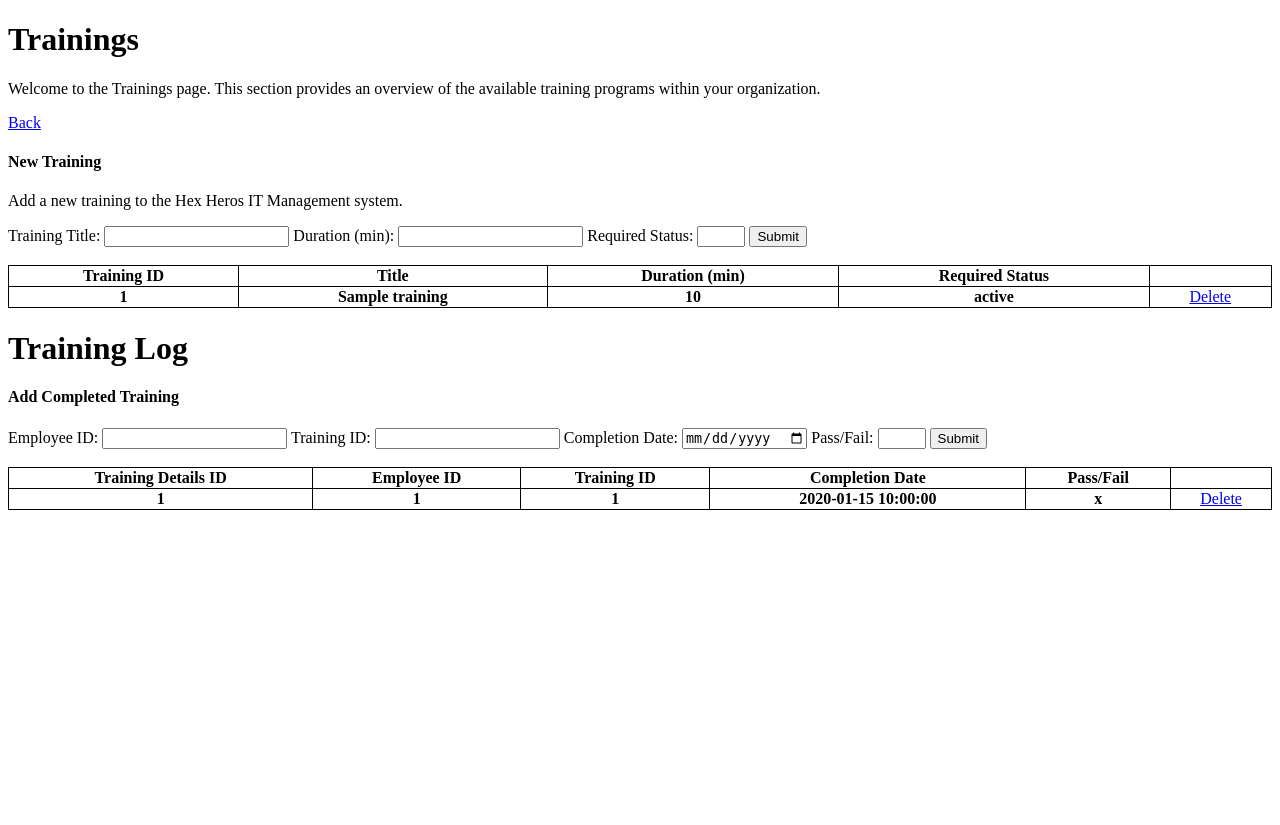
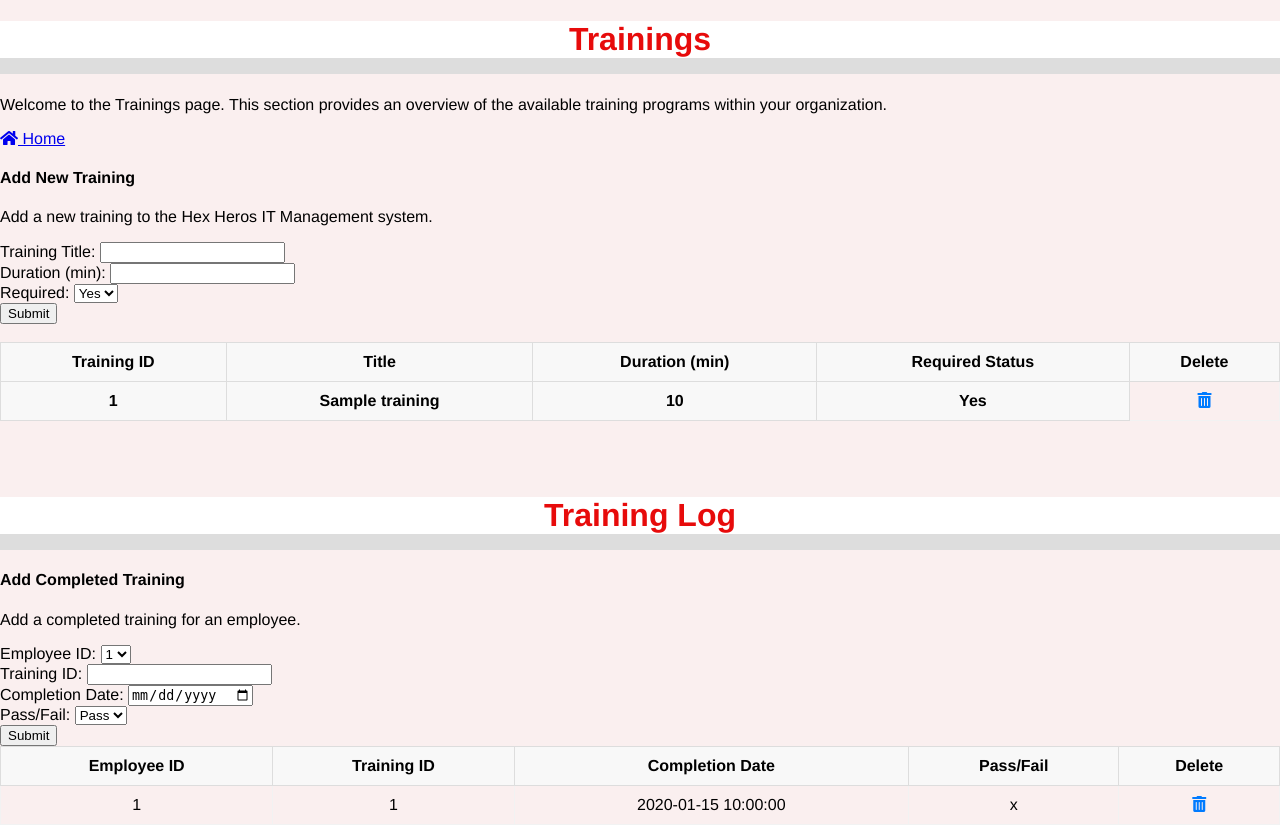
Before and after one commit to HexHeros/IT-Managment, a Flask app: template templates/trainings.html in a window 1280 px wide. Before the commit the page ends 510 px from the top, so only its background shows below. Run offline with Flask 2, Linux system fonts and the light colour scheme; the template is opened without the code that fills it: most values are stand-ins (such as "Sample title", 1, 10 or a date in 2020); lists and menus that the app fills with data are empty; some libraries are stand-ins or nearby versions.

Commit message:
Update trainings.html

```diff
--- a/templates/trainings.html
+++ b/templates/trainings.html
@@ -1,39 +1,40 @@
+<!--
+  This file uses pre-made icons
+  Date: 5/30/2023
+  Based off:
+  Source URL: https://www.w3schools.com/howto/howto_css_icon_buttons.asp
+-->
 <!DOCTYPE html>
 <html lang="en">
 <head>
+    <link rel="stylesheet" href="https://use.fontawesome.com/releases/v5.13.0/css/all.css">
+    <link rel="stylesheet" type="text/css" href="{{ url_for('static', filename='css/style.css') }}">
     <meta charset="UTF-8">
     <meta http-equiv="X-UA-Compatible" content="IE=edge">
     <meta name="viewport" content="width=device-width, initial-scale=1.0">
     <title>Hex Heros IT Management</title>
-    <style>
-        table {
-            border-collapse: collapse;
-            width: 100%;
-        }
-
-        table,
-        th,
-        td {
-            border: 1px solid;
-            text-align: center;
-        }
-    </style>
 </head>
 <body>
     <h1>Trainings</h1>
     <p>Welcome to the Trainings page. This section provides an overview of the available training programs within your organization.</p>
-    <a href="/">Back</a>
-    <h4>New Training</h4>
-    <p>Add a new training to the Hex Heros IT Management system.</p>
+    <a href="/" button class="btn"><i class="fa fa-home"></i>  Home</a></button>
+    <h4>Add New Training</h4>
+    <p class="left-align">Add a new training to the Hex Heros IT Management system.</p>
     <form title="new_training" method="post">
+        <div class="form-container">
             <input type="hidden" name="form_type" value="new_train">
             <label for="title">Training Title:</label>
-        <input type="text" id="title" name="title">
+            <input type="text" id="title" name="title"><br>
             <label for="duration_in_min">Duration (min):</label>
-        <input type="number" id="duration_in_min" name="duration_in_min">
-        <label for="required_status">Required Status:</label>
-        <input type="number" id="required_status" name="required_status" min="0" max="1">
-        <input type="submit" value="Submit"><br>
+            <input type="number" id="duration_in_min" name="duration_in_min"><br>
+            <label for="required_status">Required:</label>
+            <select id="required_status" name="required_status"><br>
+                <option value="Yes">Yes</option>
+                <option value="No">No</option>
+            </select>
+        </div>
+        <button type="submit" value="Submit">Submit</button>
+        <br>
         <br>
     </form>
     <table>
@@ -43,6 +44,7 @@
                 <th>Title</th>
                 <th>Duration (min)</th>
                 <th>Required Status</th>
+                <th>Delete</th>
             </tr>
         </thead>
         <tbody>
@@ -51,51 +53,63 @@
                 <th>{{ training.training_id }}</th>
                 <th>{{ training.title }}</th>
                 <th>{{ training.duration_in_min }}</th>
-                <th>{{ training.required_status }}</th>
-                <td><a href="/delete_training/{{ training.training_id }}">Delete</td>
+                <th>{{ 'Yes' if training.required_status else 'No' }}</th>
+                <td><a href="/delete_training/{{ training.training_id }}" class="delete-icon"><i class="fas fa-trash-alt"></i></td>
             </tr>
             {% endfor %}
         </tbody>
     </table>
-
+    <br>
+    <br>
+    <br>
     <h1>Training Log</h1>
     <h4>Add Completed Training</h4>
+    <p class="left-align">Add a completed training for an employee.</p>
     <form title="new_training_log" method="post">
+        <div class="form-container">
             <input type="hidden" name="form_type" value="new_train_log">
             <label for="employee_id">Employee ID:</label>
-        <input type="text" id="employee_id" name="employee_id">
+            <select id="employee_id" name="employee_id">
+                {% for employee in employees %}
+                    <option value="{{ employee.employee_id }}">{{ employee.employee_id }}</option>
+                {% endfor %}
+            </select>
+            <br>
             <label for="training_id">Training ID:</label>
             <input type="number" id="training_id" name="training_id">
+            <br>
             <label for="completion_date">Completion Date:</label>
             <input type="date" id="completion_date" name="completion_date">
+            <br>
             <label for="pass_or_fail">Pass/Fail:</label>
-        <input type="number" id="pass_or_fail" name="pass_or_fail" min="0" max="1">
-        <input type="submit" value="Submit"><br>
+            <select id="pass_or_fail" name="pass_or_fail">
+                <option value="Pass">Pass</option>
+                <option value="Fail">Fail</option>
+            </select>
+            <br>
+        </div>
+        <button type="submit" value="Submit">Submit</button>
         <br>
     <table>
         <thead>
             <tr>
-            <th>Training Details ID</th>
                 <th>Employee ID</th>
                 <th>Training ID</th>
                 <th>Completion Date</th>
                 <th>Pass/Fail</th>
-            <th></th>
+                <th>Delete</th>
             </tr>
         </thead>
         <tbody>
-        <tr>
             {% for training_det in training_details %}
             <tr>
-                <th>{{ training_det.training_details_id }}</th>
-                <th>{{ training_det.employee_id }}</th>
-                <th>{{ training_det.training_id }}</th>
-                <th>{{ training_det.completion_date }}</th>
-                <th>{{ training_det.pass_or_fail }}</th>
-                <td><a href="/delete_training_log/{{ training_det.training_details_id }}">Delete</td>
+                <td>{{ training_det.employee_id }}</td>
+                <td>{{ training_det.training_id }}</td>
+                <td>{{ training_det.completion_date }}</td>
+                <td>{{ training_det.pass_or_fail }}</td>
+                <td><a href="/delete_training_log/{{ training_det.training_details_id }}" class="delete-icon"><i class="fas fa-trash-alt"></i></td>
             </tr>
             {% endfor %}
-        </tr>
         </tbody>
     </table>
 </body>
```
Lines whose indentation alone changed are shown as unchanged.
